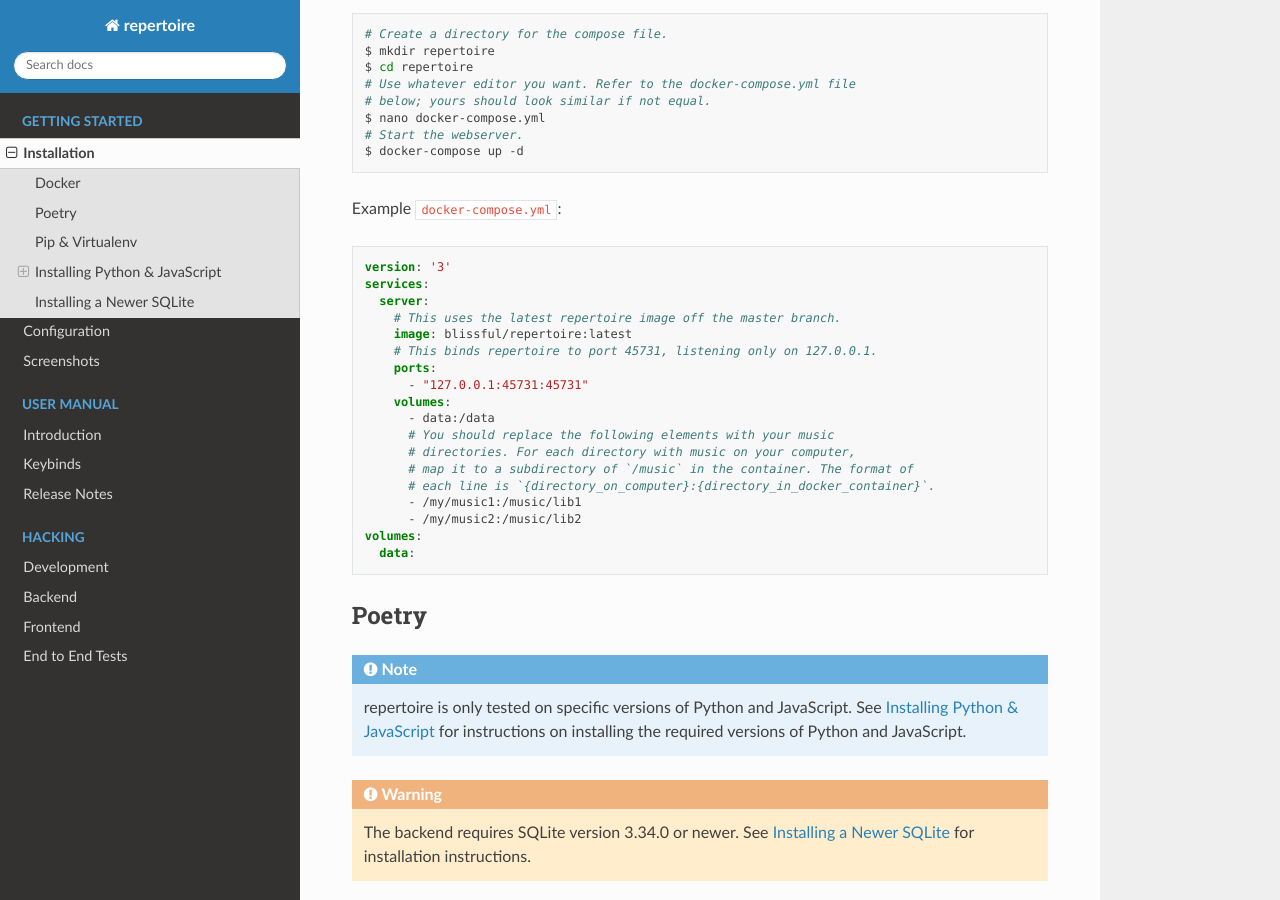
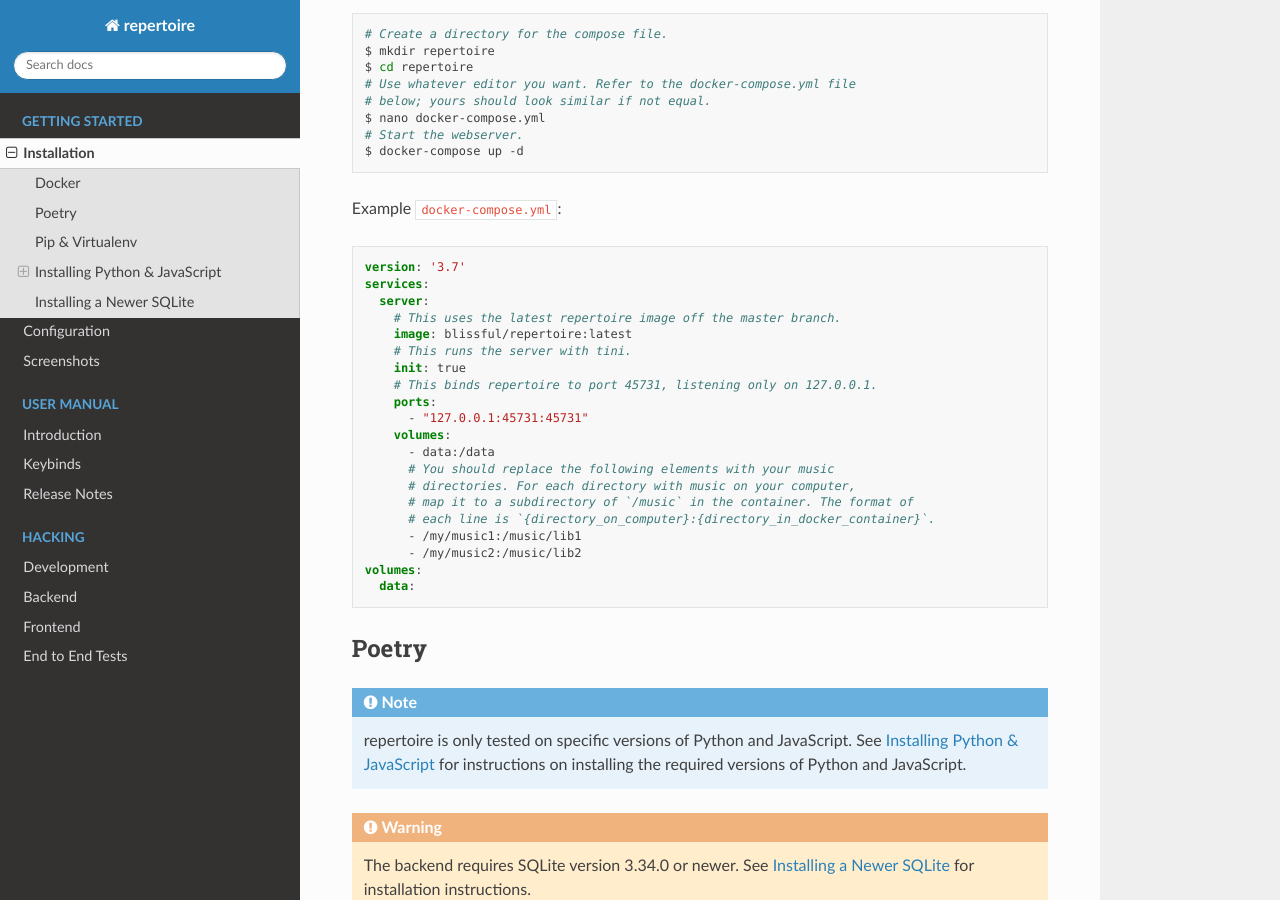
Before and after one commit to azuline/repertoire, a Sphinx documentation site: the page built from docs/start/installation.rst, in a window 1280 px wide and 900 px high, scrolled down 1127 px. Built offline with Sphinx 7.4.7 and the Read the Docs theme 2.0.0, drawn with Linux system fonts in a browser that asks for light colours; pages that are not in the unit, such as notebooks, are missing from menus.

Commit message:
Upgrade python to 3.9.5; switch container to docker slim

```diff
--- a/docs/hacking/development.rst
+++ b/docs/hacking/development.rst
@@ -24,7 +24,7 @@
 Before starting, please make sure you:
 
 #. Have a recent enough version of SQLite. See :ref:`installation_sqlite`.
-#. Have Python 3.9.1 and NodeJS 15.8.0 installed, either through your system
+#. Have Python 3.9.5 and NodeJS 15.8.0 installed, either through your system
    package manager or through pyenv and nvm. See :ref:`installation_py_js`.
 
 We split the setup into two parts: backend and frontend.
--- a/docs/start/installation.rst
+++ b/docs/start/installation.rst
@@ -63,11 +63,13 @@
 
 .. code-block:: yaml
 
-   version: '3'
+   version: '3.7'
    services:
      server:
        # This uses the latest repertoire image off the master branch.
        image: blissful/repertoire:latest
+       # This runs the server with tini.
+       init: true
        # This binds repertoire to port 45731, listening only on 127.0.0.1.
        ports:
          - "127.0.0.1:45731:45731"
```
Also changed, not shown: other parts of docs/start/installation.rst (+1 -1 lines), 2 other files.
